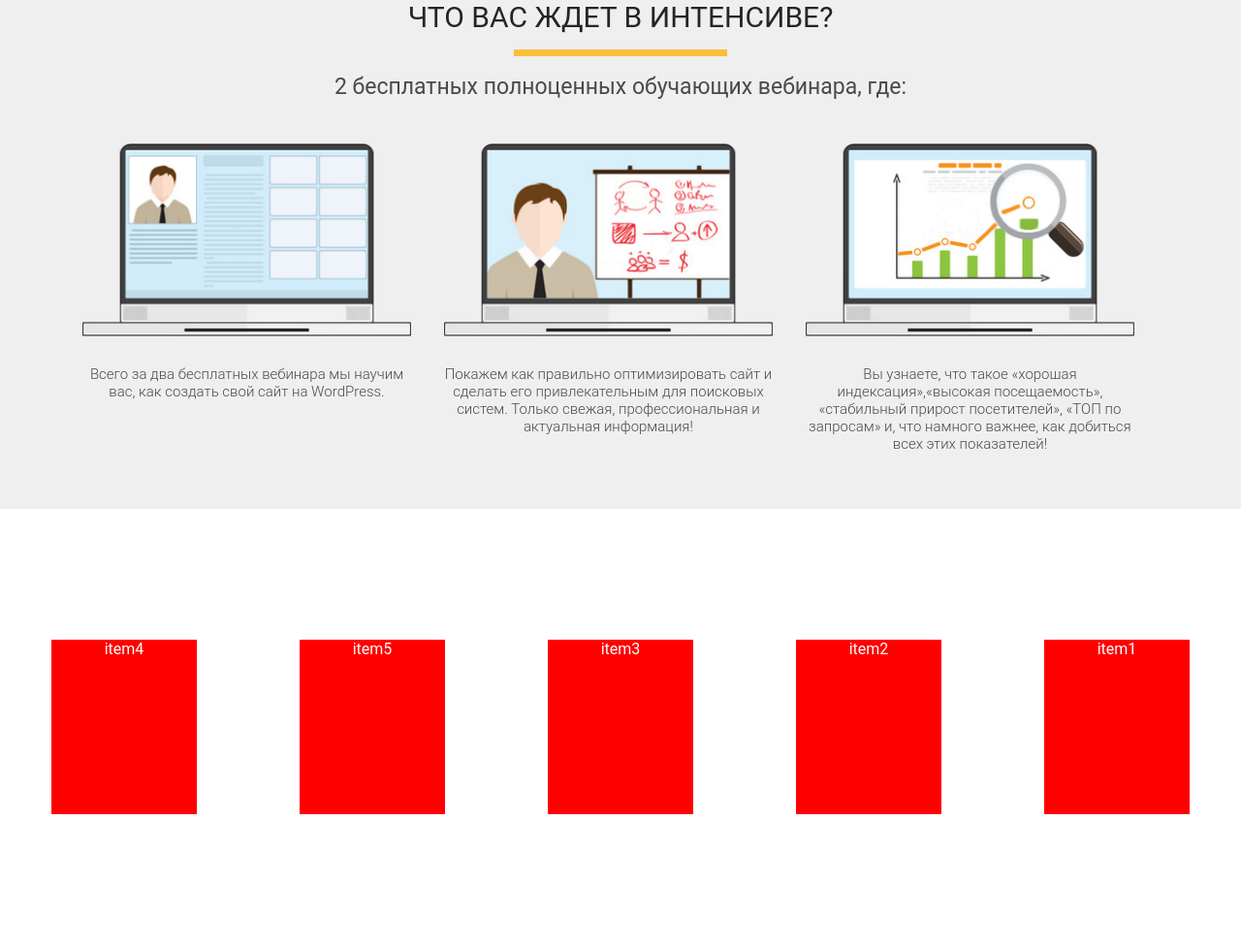
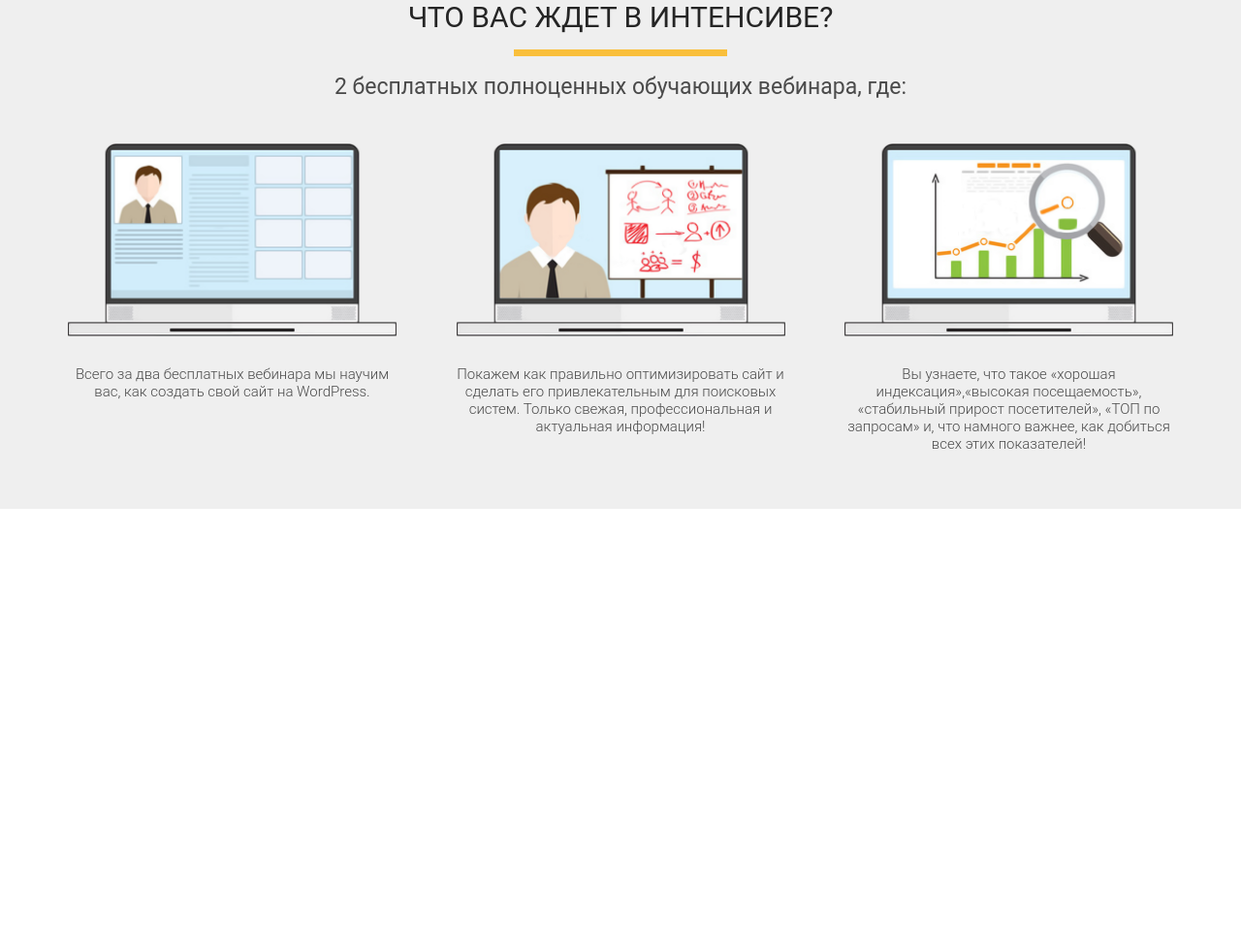
Before and after one commit to IvanKravchenko91/Educational_project_1, a plain HTML site: page dist/src/index.html in a window 1280 px wide. Shown: the part 882-1857 px from the top of the page at 97% size. After the commit the page ends 1407 px from the top, so only its background shows below. Drawn offline with Linux system fonts and the light colour scheme.

Commit message:
#flex_finish

```diff
--- a/dist/src/css/style.css
+++ b/dist/src/css/style.css
@@ -167,13 +167,12 @@
   }
 
   .waiting .waiting_wrapper {
+    display: flex;
+    justify-content: space-between;
     margin-top: 45px;
   }
 
   .waiting .waiting_wrapper .waiting_item {
-    display: inline-block;
-    vertical-align: top;
-    margin: 0 15px;
     width: 339px;
     text-align: center;
   }
@@ -190,18 +189,3 @@
     font-size: 15px;
     color: #4A4A4A;
   }
-
-  .my-flex-container {
-    display: flex;
-    justify-content: space-around;
-    align-items: center;
-    height: 450px;
-  }
-
-  .my-flex-container .my-flex-block {
-    width: 150px;
-    height: 180px;
-    background-color: red;
-    text-align: center;
-    color: #fff;
-  }
--- a/dist/src/index.html
+++ b/dist/src/index.html
@@ -57,13 +57,5 @@
         </div>
     </section>
 
-    <div class="my-flex-container">
-        <div style="order: 3;" class="my-flex-block">item1</div>
-        <div style="order: 2;"class="my-flex-block">item2</div>
-        <div style="order: 1;"class="my-flex-block">item3</div>
-        <div class="my-flex-block">item4</div>
-        <div class="my-flex-block">item5</div>
-    </div>
-
 </body>
 </html>
```
